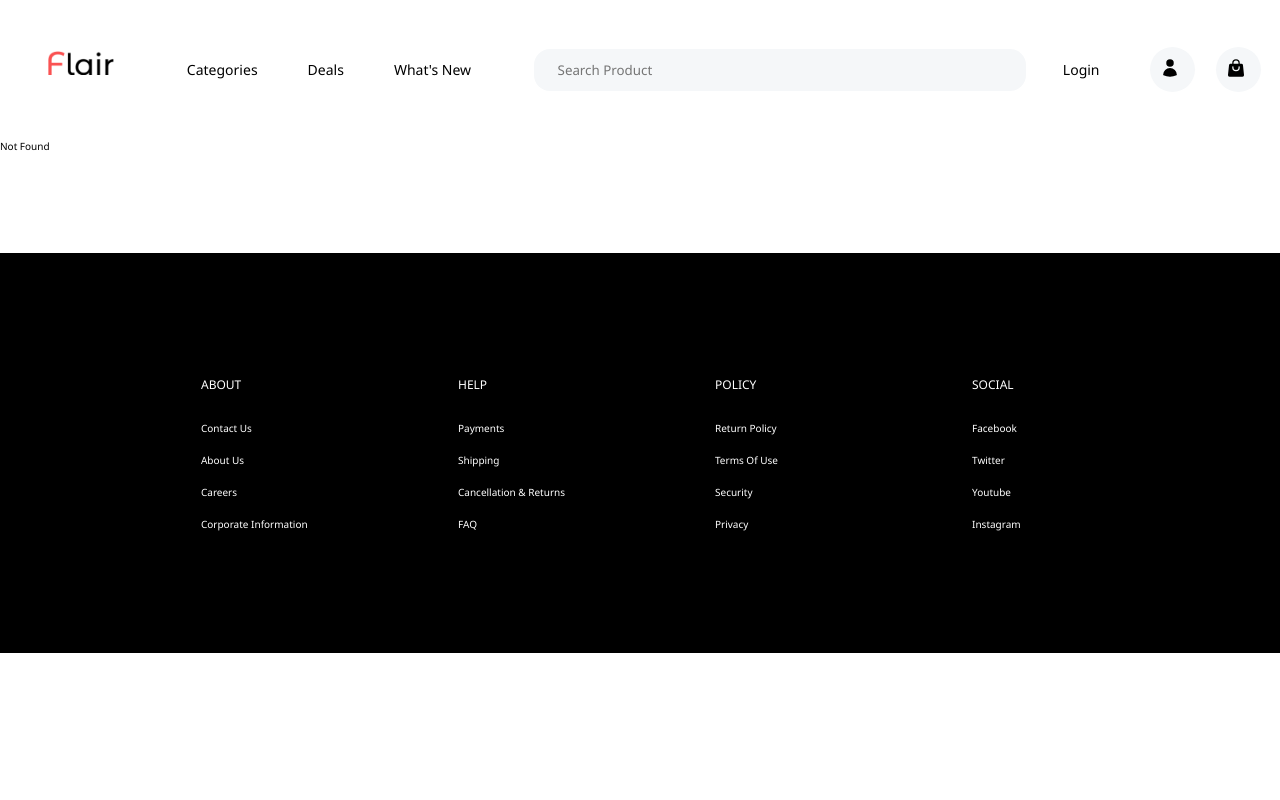
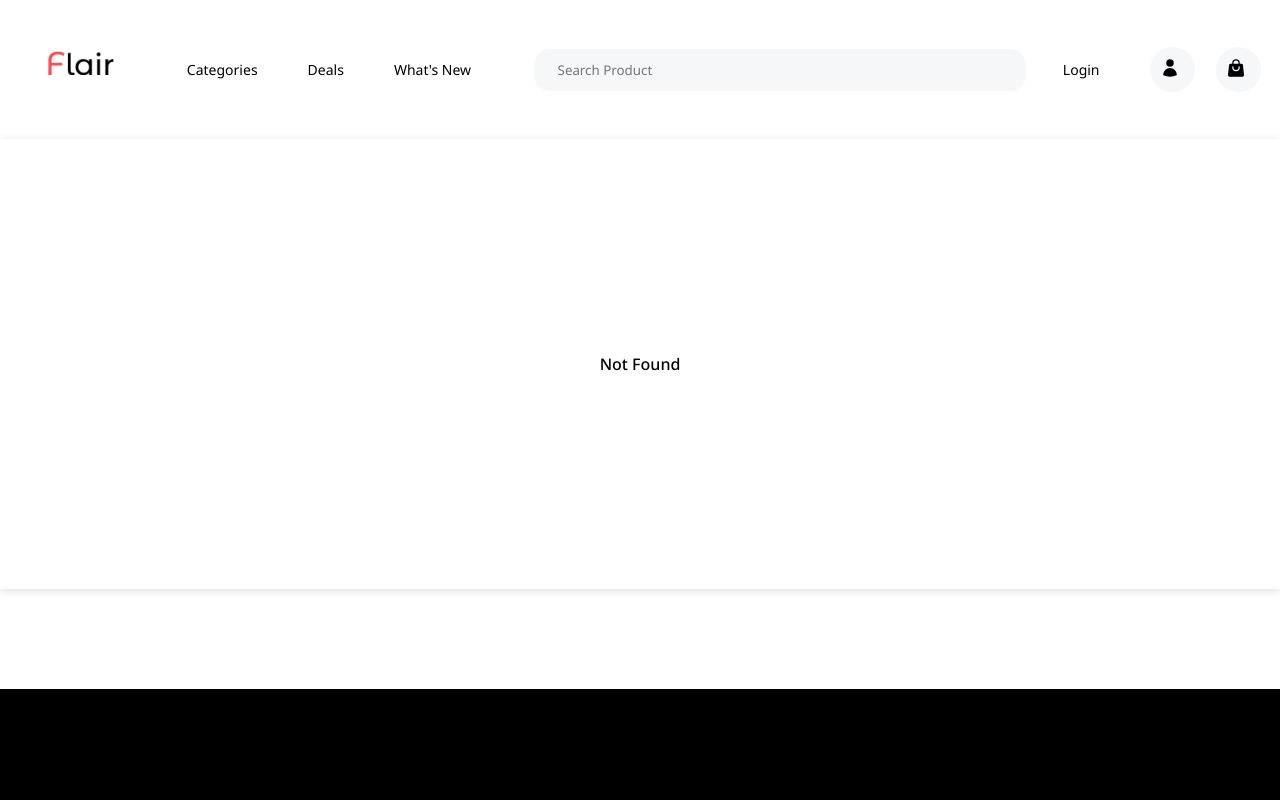
Before and after one commit to sanjayprashadhkr/flairapp, a React (Create React App) app in the folder frontend/: page /searchpage in a window 1280 px wide. Shown: the top 800 px of the page. Built offline with nearby package versions, Linux system fonts and the light colour scheme.

Commit message:
Refactored the code and added css in the searchpage

```diff
--- a/frontend/src/components/Home/Navbar.tsx
+++ b/frontend/src/components/Home/Navbar.tsx
@@ -40,9 +40,7 @@ export const Navbar = () => {
   //Access the search result list
   const searchResults = useSelector((state: any) => state.searchresult.value);
 
-  {
-    /*display the search result as soon as the user types the text in the search bar     */
-  }
+  /*display the search result as soon as the user types the text in the search bar     */
 
   useEffect(() => {
     const fetchUserDetails = async () => {
@@ -74,11 +72,36 @@ export const Navbar = () => {
     setReveal(!reveal);
   };
 
+  const handleEnter = (e: any) => {
+    if (e.key === "Enter") {
+      console.log("Enter key pressed");
+      //As soon the enter is pressed, the search result list is updated
+      //Search result list is an array of product ids
+      const filteredProducts = productdata.filter((product) =>
+        product.productName.toLowerCase().includes(searchText.toLowerCase())
+      );
+
+      dispatch(setSearchResult(filteredProducts));
+      navigate(`/searchpage`);
+      // Perform search or other action here
+    }
+  };
+
+  const handleLogout = () => {
+    logout();
+    dispatch(
+      setUser({
+        emailId: null,
+        myCart: null,
+        orderHistory: null,
+        totalCartItems: null,
+      })
+    );
+  };
+
   return (
     <nav>
       <div className="navbar">
-        {/*Nav Links*/}
-        {/* <Link to={"/"}> */}
         <button className="menu-icon" onClick={toggleReveal}>
           <Menuicon />
         </button>
@@ -108,39 +131,11 @@ export const Navbar = () => {
           onChange={(e) => {
             setSearchText(e.target.value.toLowerCase());
           }}
-          onKeyDown={(e) => {
-            if (e.key === "Enter") {
-              console.log("Enter key pressed");
-              //As soon the enter is pressed, the search result list is updated
-              //Search result list is an array of product ids
-              const filteredProducts = productdata.filter((product) =>
-                product.productName
-                  .toLowerCase()
-                  .includes(searchText.toLowerCase())
-              );
-
-              dispatch(setSearchResult(filteredProducts));
-              navigate(`/searchpage`);
-              // Perform search or other action here
-            }
-          }}
+          onKeyDown={handleEnter}
         />
         {/*Login/Logout button*/}
         {isAuthenticated ? (
-          <div
-            className="login-logout"
-            onClick={() => {
-              logout();
-              dispatch(
-                setUser({
-                  emailId: null,
-                  myCart: null,
-                  orderHistory: null,
-                  totalCartItems: null,
-                })
-              );
-            }}
-          >
+          <div className="login-logout" onClick={handleLogout}>
             Logout
           </div>
         ) : (
@@ -148,7 +143,6 @@ export const Navbar = () => {
             className="login-logout"
             onClick={() => {
               loginWithRedirect();
-              // navigate("/loginform");
             }}
           >
             Login
--- a/frontend/src/pages/SearchPage.tsx
+++ b/frontend/src/pages/SearchPage.tsx
@@ -1,15 +1,17 @@
 import React from "react";
 import { useSelector } from "react-redux";
 import { Card } from "../components/Home/Card";
+import "./searchpage.css";
 
 export const SearchPage = () => {
   const searchResults = useSelector((state: any) => state.searchresult);
   console.log(searchResults.value);
 
-  if (searchResults.value.length === 0) return <div>Not Found</div>;
+  if (searchResults.value.length === 0)
+    return <div className="search-results-not-found">Not Found</div>;
   else
     return (
-      <div>
+      <div className="search-page-results">
         {searchResults.value.map((card: any) => (
           <Card
             key={card.productId}
--- /dev/null
+++ b/frontend/src/pages/searchpage.css
@@ -0,0 +1,20 @@
+.search-page-results {
+  padding: 1.2rem 9.6rem;
+  display: grid;
+  grid-template-columns: repeat(3, 1fr);
+  grid-gap: 15rem;
+}
+
+.search-results-not-found {
+  display: flex;
+  justify-content: center;
+  align-items: center;
+  margin: 3.2rem auto;
+  padding: 1.2rem 9.6rem;
+  font-size: 1.6rem;
+  font-weight: 500;
+  color: #000000;
+  max-width: 150rem;
+  height: 45rem;
+  box-shadow: rgba(99, 99, 99, 0.2) 0px 2px 8px 0px;
+}
```
